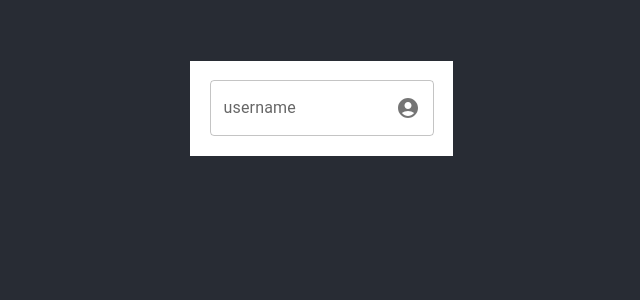
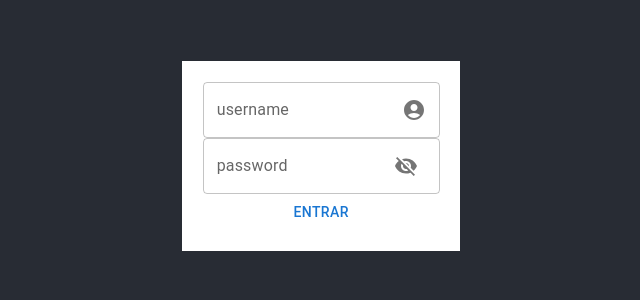
Before and after one commit to mgarciaDeveloper/yago-frontend, a React (Create React App) app: page /login in a window 1280 px wide. Shown: the top 300 px of the page, without its empty margins (310-950 px from the left). Built offline with nearby package versions, Linux system fonts and the light colour scheme.

Commit message:
axios configs

```diff
--- a/src/Pages/Login.jsx
+++ b/src/Pages/Login.jsx
@@ -2,7 +2,8 @@
 import React, { useState } from "react";
 import { useNavigate } from "react-router-dom";
 
-import Axios from "axios";
+
+
 
 //Styling imports
 
@@ -21,7 +22,11 @@ import AccountCircleIcon from "@mui/icons-material/AccountCircle";
 import Visibility from "@mui/icons-material/Visibility";
 import IconButton from "@mui/material/IconButton";
 import VisibilityOff from "@mui/icons-material/VisibilityOff";
-
+import VisibilityIcon from '@mui/icons-material/Visibility';
+import VisibilityOffIcon from '@mui/icons-material/VisibilityOff';
+import Axios from "axios";
+//urls
+import variables from "../variables";
 
 
 export default function Login(props){
@@ -31,8 +36,20 @@ export default function Login(props){
         username:"",
         password:""
     })
+
     const [loading,setLoading] = useState(false)
+    const [showIcon,setShowicon] = useState(true)
 
+    function onSubmit(e){
+       Axios({
+        data:login,
+        method:"POST",
+        withcredentials:true,
+        url:`${variables.back}/login`
+       }).then((res)=>{
+        res.data.erro?alert(res.data.mensagem) :navigate("/home")
+       });
+    }
 
     return(
         <>
@@ -55,7 +72,7 @@ export default function Login(props){
                 required="true"
                 value={login.username}
                 onChange={(e)=>{
-                    setLogin([...login],e.target.value)
+                    setLogin({...login,["username"]:e.target.value})
                 }}
                 endAdornment={<InputAdornment position="end">
                     {<AccountCircleIcon/>}
@@ -63,11 +80,31 @@ export default function Login(props){
                 >
                 </OutlinedInput>
             </FormControl>
-
+            <FormControl>
+                <InputLabel htmlFor="password">password</InputLabel>
+                <OutlinedInput name="password"
+                id="password"
+                type={showIcon?"text" : "password"}
+                text="faca seu login"
+                required="true"
+                value={login.password}
+                onChange={(e)=>{
+                    setLogin({...login,['password']:e.target.value})
+                }}
+                endAdornment={<InputAdornment position="end"><IconButton onClick={(e)=>{
+                setShowicon(!showIcon)
+                }}>{!showIcon ? <VisibilityIcon /> : <VisibilityOffIcon/>  }
+                    </IconButton>
+                </InputAdornment>}
+                >
+                </OutlinedInput>
+            </FormControl>
+              <Button onClick={()=>{
+                onSubmit()
+              }}>entrar</Button>
             </Stack>
         </form>
         </>
     )
 
-
 }
--- /dev/null
+++ b/src/variables.js
@@ -0,0 +1,4 @@
+const variables={
+    back:"http://192.168.0.140:4000",
+}
+export default variables
```
